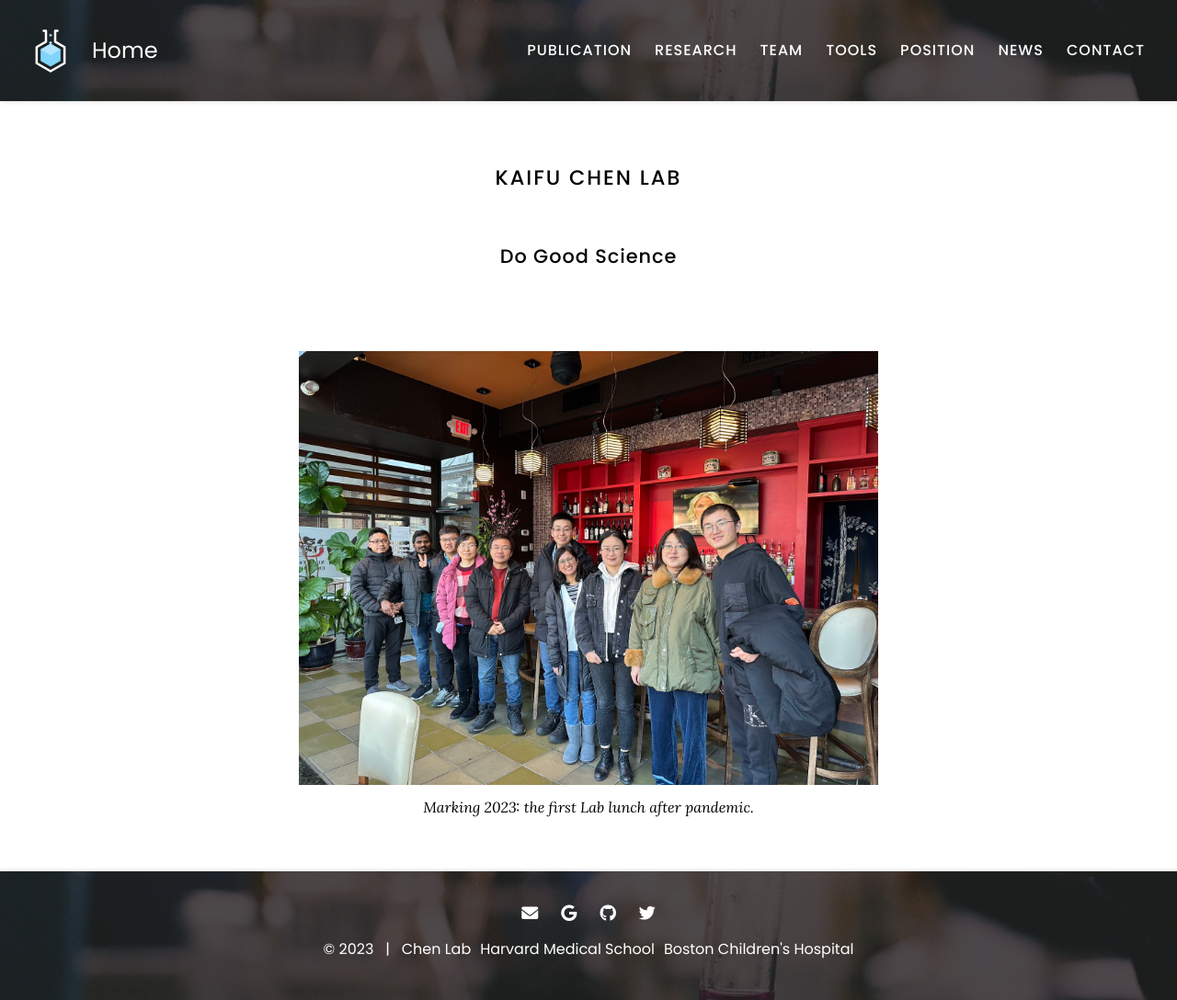
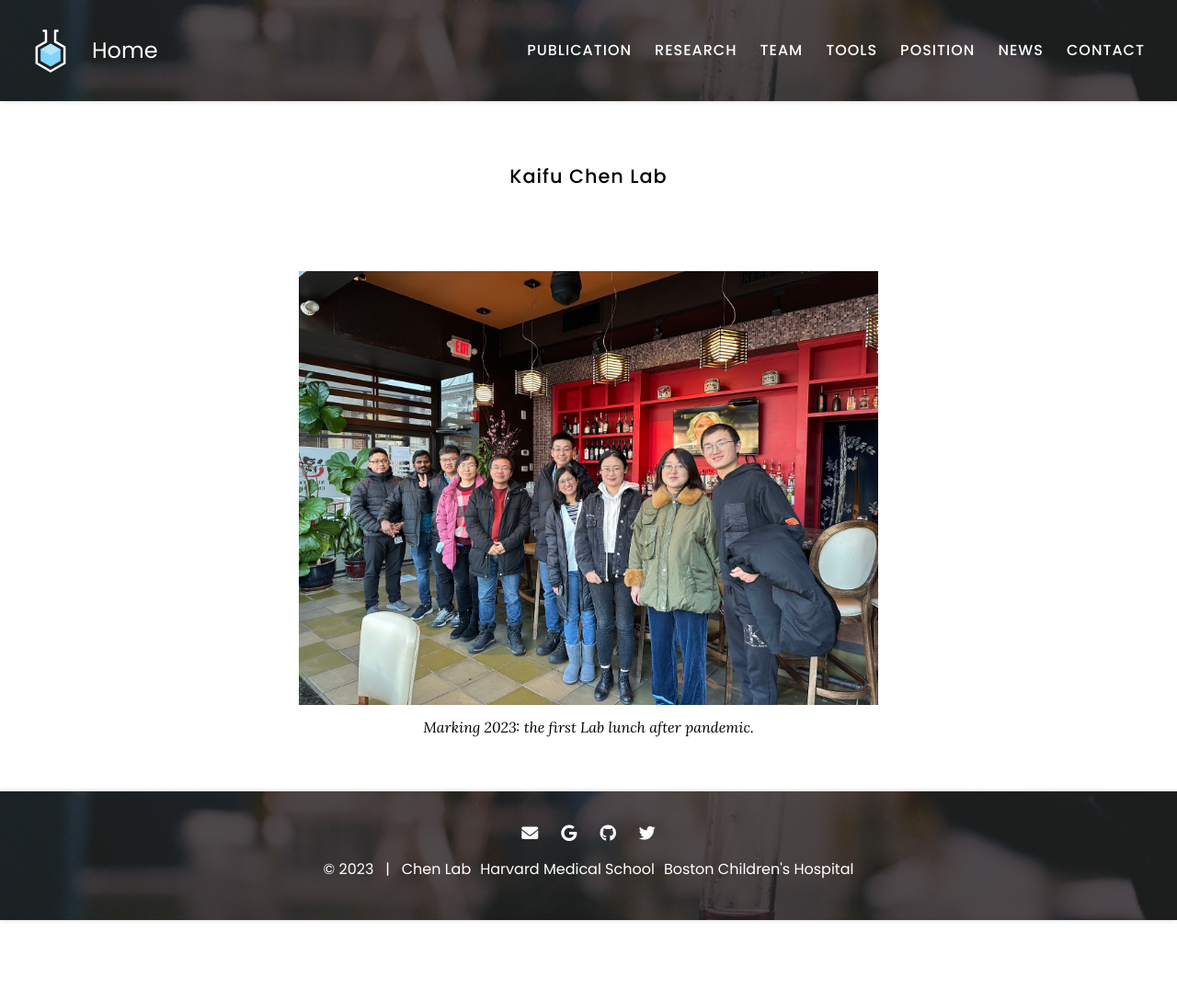
Before and after one commit to kaifuchenlab/kaifuchenlab.github.io, a Jekyll site: the page built from index.md, in a window 1280 px wide. Shown: the whole page at 92% size. Built offline with Jekyll 4.4.1, drawn with Linux system fonts in a browser that asks for light colours; after the commit the page ends 1001 px from its top, so only the background shows below that.

Commit message:
Update index.md

```diff
--- a/index.md
+++ b/index.md
@@ -1,8 +1,7 @@
 ---
 title: Home
 ---
-# Kaifu Chen Lab
-## Do Good Science
+## Kaifu Chen Lab
 
 {%
   include gallery.html
```
